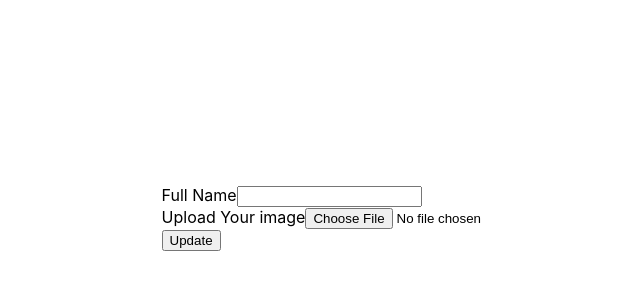
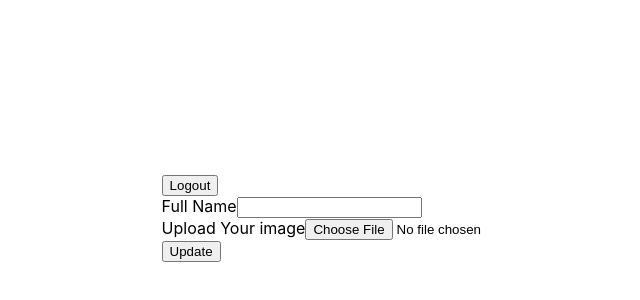
Before and after one commit to AbhishekNegii/Expense-Tracker, a React (Create React App) app: page /completeProfile in a window 1280 px wide. Shown: the part 182-482 px from the top of the page, without its empty margins (280-920 px from the left). Built offline with nearby package versions, Linux system fonts and the light colour scheme.

Commit message:
logout button added

```diff
--- a/src/App.js
+++ b/src/App.js
@@ -1,6 +1,7 @@
 import React, { useContext } from "react";
 import { Redirect, Route, Switch } from "react-router-dom";
 import "./App.css";
+import Logout from "./Components/Logout";
 import AuthForm from "./Pages/AuthForm";
 import CompleteProfile from "./Pages/CompleteProfile";
 import ExpenseTracker from "./Pages/ExpenseTracker";
--- /dev/null
+++ b/src/Components/Logout.js
@@ -0,0 +1,17 @@
+import React, { useContext } from "react";
+import { useHistory } from "react-router-dom";
+import AuthContext from "../Store/Auth-Context";
+
+const Logout = () => {
+  const logoutCntxt = useContext(AuthContext);
+  const history = useHistory();
+
+  const logoutHandler = () => {
+    logoutCntxt.logout();
+    history.replace("/authform");
+  };
+
+  return <button onClick={logoutHandler}>Logout</button>;
+};
+
+export default Logout;
--- a/src/Pages/CompleteProfile.js
+++ b/src/Pages/CompleteProfile.js
@@ -1,4 +1,5 @@
 import React, { useRef } from "react";
+import Logout from "../Components/Logout";
 
 const CompleteProfile = () => {
   const nameInputRef = useRef();
@@ -60,6 +61,9 @@ headers:{
   };
   return (
     <div>
+        <div>
+            <Logout/>
+        </div>
       <form>
         <div>
           <label> Full Name</label>
--- a/src/Pages/ExpenseTracker.js
+++ b/src/Pages/ExpenseTracker.js
@@ -1,5 +1,6 @@
 import React from 'react'
 import { useHistory } from 'react-router-dom'
+import Logout from '../Components/Logout'
 
 const ExpenseTracker = () => {
   const history=useHistory()
@@ -27,6 +28,9 @@ const ExpenseTracker = () => {
   return (
 
     <div>
+      <div>
+      <Logout/>
+      </div>
       <h1>Welcome To Expense Tracker</h1>
 
       <p>Your Profile is incomplete</p>
```
